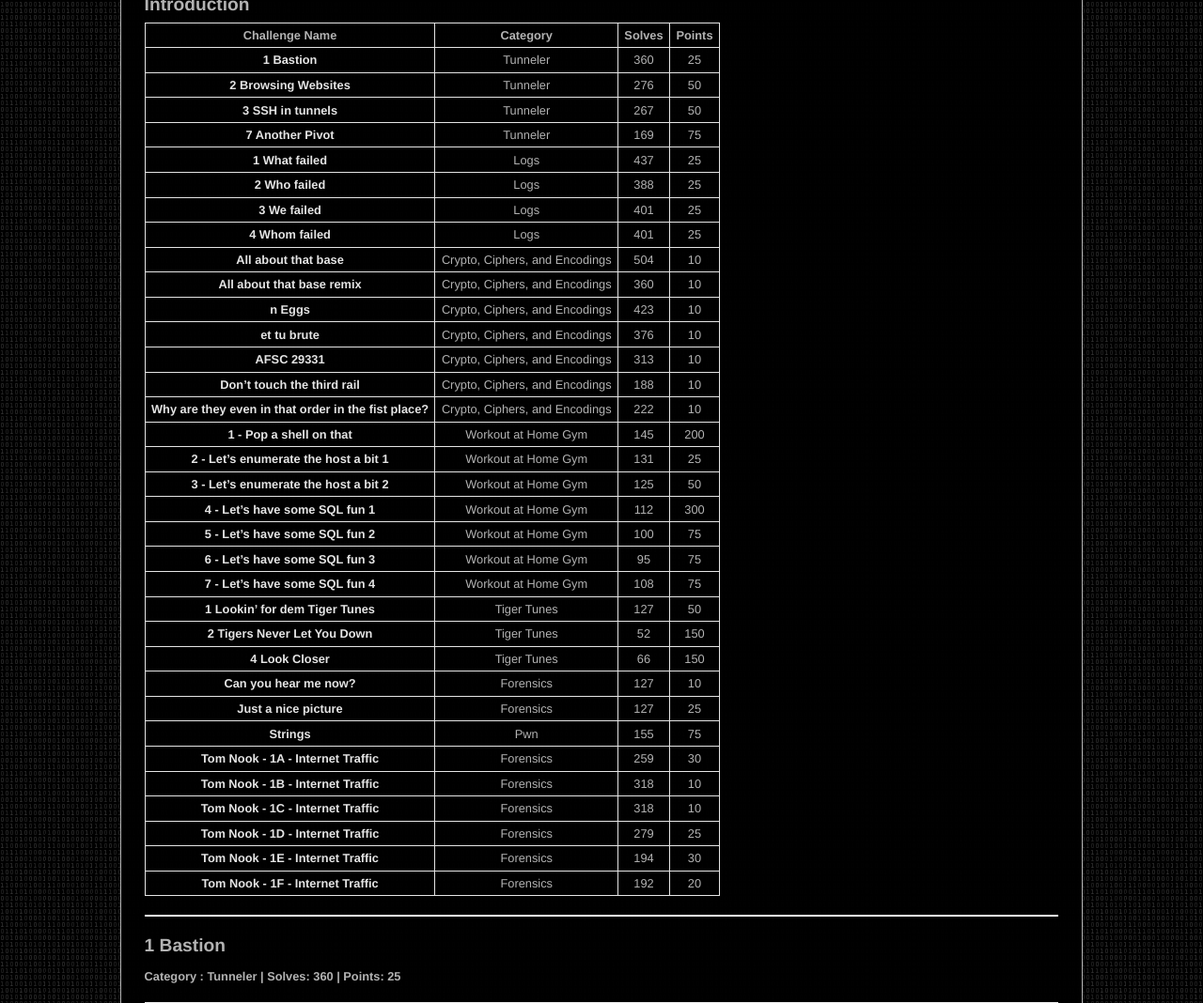
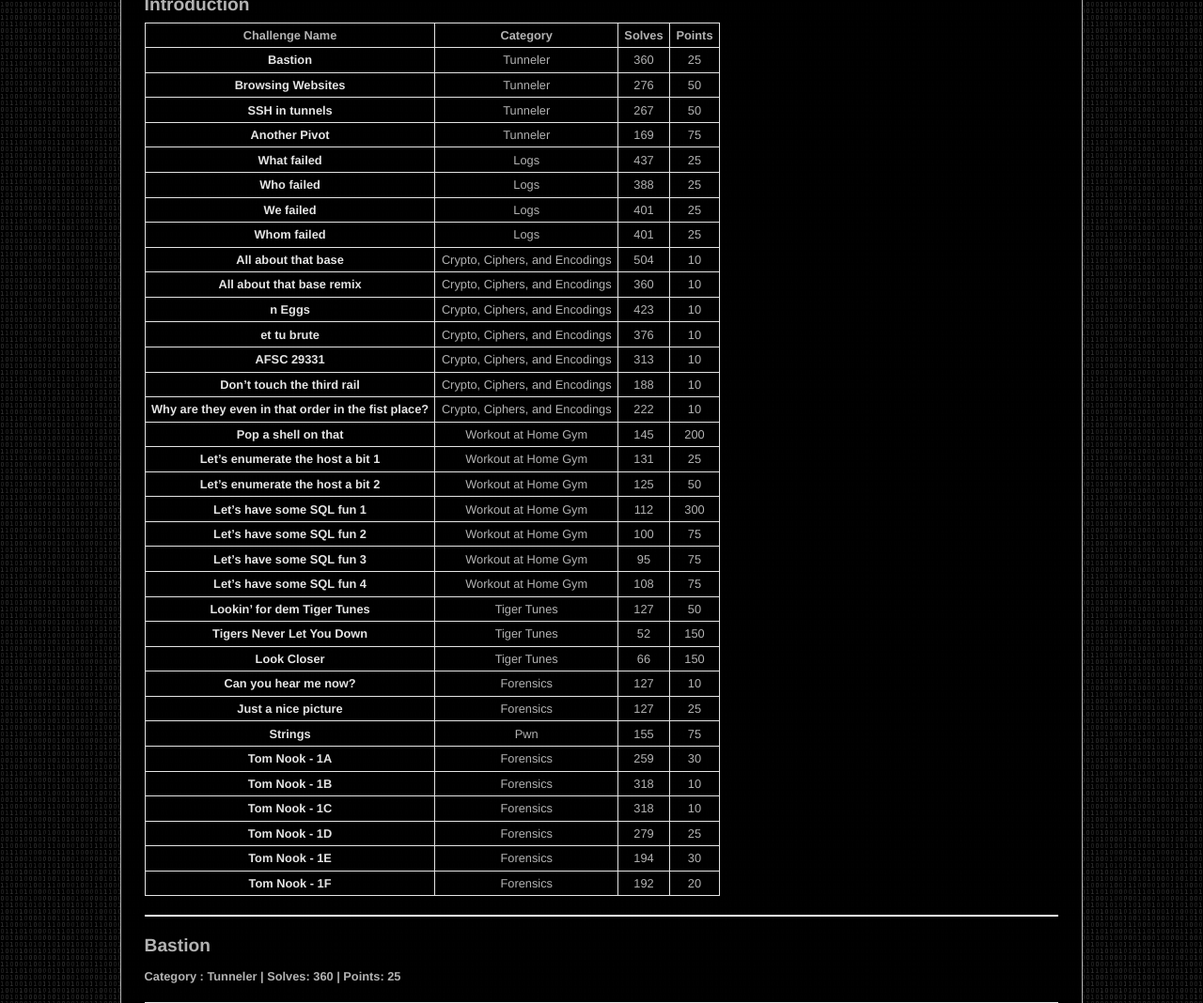
Before and after one commit to museifu666/museifu666.github.io, a Jekyll site: the page built from _posts/2020-08-09-Defcon28-Red-Team-Village-CTF-Write-up.md, in a window 1280 px wide and 1400 px high, scrolled down 502 px. Shown: the part 204-1272 px from the top of the window at 94% size. Built offline with Jekyll 4.4.1, drawn with Linux system fonts in a browser that asks for light colours; some of the changed text lies outside the part shown; grey boxes are pictures that could not be loaded.

Commit message:
Update 2020-08-09-Defcon28-Red-Team-Village-CTF-Write-up.md

```diff
--- a/_posts/2020-08-09-Defcon28-Red-Team-Village-CTF-Write-up.md
+++ b/_posts/2020-08-09-Defcon28-Red-Team-Village-CTF-Write-up.md
@@ -21,14 +21,14 @@ I want to start this post out by saying a big thank you to all the organizers an
 
 | Challenge Name | Category | Solves | Points |
 |:--------------:|:--------:|:------:|:------:|
-|[1 Bastion](#1-bastion) | Tunneler | 360 | 25 |
-|[2 Browsing Websites](#2-browsing-websites) | Tunneler | 276 | 50 |
-|[3 SSH in tunnels](#3-ssh-in-tunnels) | Tunneler | 267 | 50 |
-|[7 Another Pivot](#7-another-pivot) | Tunneler | 169 | 75 |
-|[1 What failed](#1-what-failed) | Logs | 437 | 25 |
-|[2 Who failed](#2-who-failed) | Logs | 388 | 25 |
-|[3 We failed](#3-we-failed) | Logs | 401 | 25 |
-|[4 Whom failed](#4-whom-failed) | Logs | 401 | 25 |
+|[Bastion](#1-bastion) | Tunneler | 360 | 25 |
+|[Browsing Websites](#2-browsing-websites) | Tunneler | 276 | 50 |
+|[SSH in tunnels](#3-ssh-in-tunnels) | Tunneler | 267 | 50 |
+|[Another Pivot](#7-another-pivot) | Tunneler | 169 | 75 |
+|[What failed](#1-what-failed) | Logs | 437 | 25 |
+|[Who failed](#2-who-failed) | Logs | 388 | 25 |
+|[We failed](#3-we-failed) | Logs | 401 | 25 |
+|[Whom failed](#4-whom-failed) | Logs | 401 | 25 |
 |[All about that base](#all-about-that-base) | Crypto, Ciphers, and Encodings | 504 | 10 |
 |[All about that base remix](#all-about-that-base-remix) | Crypto, Ciphers, and Encodings | 360 | 10 |
 |[n Eggs](#n-eggs) | Crypto, Ciphers, and Encodings | 423 | 10 |
@@ -36,32 +36,32 @@ I want to start this post out by saying a big thank you to all the organizers an
 |[AFSC 29331](#afsc-29331) | Crypto, Ciphers, and Encodings | 313 | 10 |
 |[Don't touch the third rail](#dont-touch-the-third-rail) | Crypto, Ciphers, and Encodings | 188 | 10 |
 |[Why are they even in that order in the fist place?](#why-are-they-even-in-that-order-in-the-fist-place) | Crypto, Ciphers, and Encodings | 222 | 10 |
-|[1 - Pop a shell on that](#1-pop-a-shell-on-that) | Workout at Home Gym | 145 | 200 |
-|[2 - Let's enumerate the host a bit 1](#lets-enumerate-the-host-a-bit-1) | Workout at Home Gym | 131 | 25 |
-|[3 - Let's enumerate the host a bit 2](#lets-enumerate-the-host-a-bit-2) | Workout at Home Gym | 125 | 50 |
-|[4 - Let's have some SQL fun 1](#lets-have-some-sql-fun-1) | Workout at Home Gym | 112 | 300 |
-|[5 - Let's have some SQL fun 2](#lets-have-some-sql-fun-2) | Workout at Home Gym | 100 | 75 |
-|[6 - Let's have some SQL fun 3](#lets-have-some-sql-fun-3) | Workout at Home Gym | 95 | 75 |
-|[7 - Let's have some SQL fun 4](#lets-have-some-sql-fun-4) | Workout at Home Gym | 108 | 75 |
-|[1 Lookin' for dem Tiger Tunes](#lookin-for-dem-tiger-tunes) | Tiger Tunes | 127 | 50 |
-|[2 Tigers Never Let You Down](#tigers-never-let-you-down) | Tiger Tunes | 52 | 150 |
-|[4 Look Closer](#look-closer) | Tiger Tunes | 66 | 150 |
+|[Pop a shell on that](#1-pop-a-shell-on-that) | Workout at Home Gym | 145 | 200 |
+|[Let's enumerate the host a bit 1](#lets-enumerate-the-host-a-bit-1) | Workout at Home Gym | 131 | 25 |
+|[Let's enumerate the host a bit 2](#lets-enumerate-the-host-a-bit-2) | Workout at Home Gym | 125 | 50 |
+|[Let's have some SQL fun 1](#lets-have-some-sql-fun-1) | Workout at Home Gym | 112 | 300 |
+|[Let's have some SQL fun 2](#lets-have-some-sql-fun-2) | Workout at Home Gym | 100 | 75 |
+|[Let's have some SQL fun 3](#lets-have-some-sql-fun-3) | Workout at Home Gym | 95 | 75 |
+|[Let's have some SQL fun 4](#lets-have-some-sql-fun-4) | Workout at Home Gym | 108 | 75 |
+|[Lookin' for dem Tiger Tunes](#lookin-for-dem-tiger-tunes) | Tiger Tunes | 127 | 50 |
+|[Tigers Never Let You Down](#tigers-never-let-you-down) | Tiger Tunes | 52 | 150 |
+|[Look Closer](#look-closer) | Tiger Tunes | 66 | 150 |
 |[Can you hear me now?](#can-you-hear-me-now) | Forensics | 127 | 10 |
 |[Just a nice picture](#just-a-nice-picture) | Forensics | 127 | 25 |
 |[Strings](#strings) | Pwn | 155 | 75 |
-|[Tom Nook - 1A - Internet Traffic](#tom-nook-1a-internet-traffic) | Forensics | 259 | 30 |
-|[Tom Nook - 1B - Internet Traffic](#tom-nook-1b-internet-traffic) | Forensics | 318 | 10 |
-|[Tom Nook - 1C - Internet Traffic](#tom-nook-1c-internet-traffic) | Forensics | 318 | 10 |
-|[Tom Nook - 1D - Internet Traffic](#tom-nook-1d-internet-traffic) | Forensics | 279 | 25 |
-|[Tom Nook - 1E - Internet Traffic](#tom-nook-1e-internet-traffic) | Forensics | 194 | 30 |
-|[Tom Nook - 1F - Internet Traffic](#tom-nook-1f-internet-traffic) | Forensics | 192 | 20 |
+|[Tom Nook - 1A](#tom-nook-1a-internet-traffic) | Forensics | 259 | 30 |
+|[Tom Nook - 1B](#tom-nook-1b-internet-traffic) | Forensics | 318 | 10 |
+|[Tom Nook - 1C](#tom-nook-1c-internet-traffic) | Forensics | 318 | 10 |
+|[Tom Nook - 1D](#tom-nook-1d-internet-traffic) | Forensics | 279 | 25 |
+|[Tom Nook - 1E](#tom-nook-1e-internet-traffic) | Forensics | 194 | 30 |
+|[Tom Nook - 1F](#tom-nook-1f-internet-traffic) | Forensics | 192 | 20 |
 
 
 
 
 ----------------
 
-## 1 Bastion
+## Bastion
 #### Category : Tunneler | Solves: 360 | Points: 25
 
 ----------------
@@ -91,7 +91,7 @@ Simple enough.
 
 ----------------
 
-## 2 Browsing Websites
+## Browsing Websites
 
 #### Category: Tunneler | Solves: 276 | Points: 50
 
@@ -129,7 +129,7 @@ Flag: `ts{TheFirstTunnelIsTheEasiest}`
 
 ----------------
 
-## 3 SSH in tunnels
+## SSH in tunnels
 
 #### Category: Tunneler | Solves: 267 | Points: 50
 
@@ -155,7 +155,7 @@ Flag: `ts{IThoughtWeLostYouOnTheWay}`
 
 ----------------
 
-## 7 Another Pivot
+## Another Pivot
 
 #### Category: Tunneler | Solves: 170 | Points: 75
 
@@ -202,7 +202,7 @@ Flag: `ts{TunnelsInTunnelsInTunnels}`
 
 ----------------
 
-## 1 What failed
+## What failed
 
 #### Category: Logs | Solves: 437 | Points: 25
 
@@ -225,7 +225,7 @@ Flag: `ssh`
 
 ----------------
 
-## 2 Who failed
+## Who failed
 
 #### Category: Logs | Solves: 389 | Points: 25
 
@@ -255,7 +255,7 @@ Flag: `8`
 
 ----------------
 
-## 3 We failed
+## We failed
 
 #### Category: Logs | Solves: 401 | Points: 25
 
@@ -280,7 +280,7 @@ Flag: `48`
 
 ----------------
 
-## 4 Whom failed
+## Whom failed
 
 #### Category: Logs | Solves: 402 | Points: 25
 
@@ -470,7 +470,7 @@ Flag: `TSLONGESTCOMBOEVERRECORDED`
 
 ----------------
 
-## 1 - Pop a shell on that
+## Pop a shell on that
 
 #### Category: Workout at Home Gym | Solves: 145 | Points: 200
 
@@ -515,7 +515,7 @@ Flag: `ts{ThatWasAnEasyShelltoPop}`
 
 ----------------
 
-##  2 - Let's Enumerate this host a bit 1
+## Let's Enumerate this host a bit 1
 
 #### Category: Workout at Home Gym | Solves: 131 | Points: 25
 
@@ -552,7 +552,7 @@ Flag: `10.213.12.10`
 
 ----------------
 
-## 3 - Let's Enumerate this host a bit 2
+## Let's Enumerate this host a bit 2
 
 #### Category: Workout at Home Gym | Solves: 125 | Points: 50
 
@@ -622,7 +622,7 @@ Flag: `James`
 
 ----------------
 
-## 5 - Let's have some SQL fun 2
+## Let's have some SQL fun 2
 
 #### Category: Workout at Home Gym | Solves: 100 | Points: 75
 
@@ -651,7 +651,7 @@ Flag: `5016`
 
 ----------------
 
-## 6 - Let's have some SQL fun 3
+## Let's have some SQL fun 3
 
 #### Category: Workout at Home Gym | Solves: 95 | Points: 75
 
@@ -696,7 +696,7 @@ Flag: `Austin`
 
 ----------------
 
-## 7 - Let's have some SQL fun 4
+## Let's have some SQL fun 4
 
 #### Category: Workout at Home Gym | Solves: 108 | Points: 75
 
@@ -753,7 +753,7 @@ Flag: `2014`
 
 ----------------
 
-## 1 Lookin' for dem Tiger Tunes
+## Lookin' for dem Tiger Tunes
 
 #### Category: Tiger Tunes | Solves: 127 | Points: 50
 
@@ -995,7 +995,7 @@ Flag: `ts{DidYouUseStringsorMaths}`
 
 ----------------
 
-## Tom Nook - 1A - Internet Traffic
+## Tom Nook - 1A
 
 #### Category: Forensics | Solves: 259 | Points: 30
 
@@ -1018,7 +1018,7 @@ Flag: `TS{TomNookUsesTheInternet}`
 
 ----------------
 
-## Tom Nook - 1B - Internet Traffic
+## Tom Nook - 1B
 
 #### Category: Forensics | Solves: 321 | Points: 10
 
@@ -1037,7 +1037,7 @@ Flag: `192.168.1.47`
 
 ----------------
 
-## Tom Nook - 1C - Internet Traffic
+## Tom Nook - 1C
 
 #### Category: Forensics | Solves: 321 | Points: 10
 
@@ -1056,7 +1056,7 @@ Flag: `161.35.110.243`
 
 ----------------
 
-## Tom Nook - 1D - Internet Traffic
+## Tom Nook - 1D
 
 #### Category: Forensics | Solves: 282 | Points: 25
 
@@ -1075,7 +1075,7 @@ Flag: `SecretACBankStatement.zip`
 
 ----------------
 
-## Tom Nook - 1E - Internet Traffic
+## Tom Nook - 1E
 
 #### Category: Forensics | Solves: 282 | Points: 25
 
@@ -1102,7 +1102,7 @@ Flag: `monkey123`
 
 ----------------
 
-## Tom Nook - 1F - Internet Traffic
+## Tom Nook - 1F
 
 #### Category: Forensics | Solves: 194 | Points: 20
 
```
